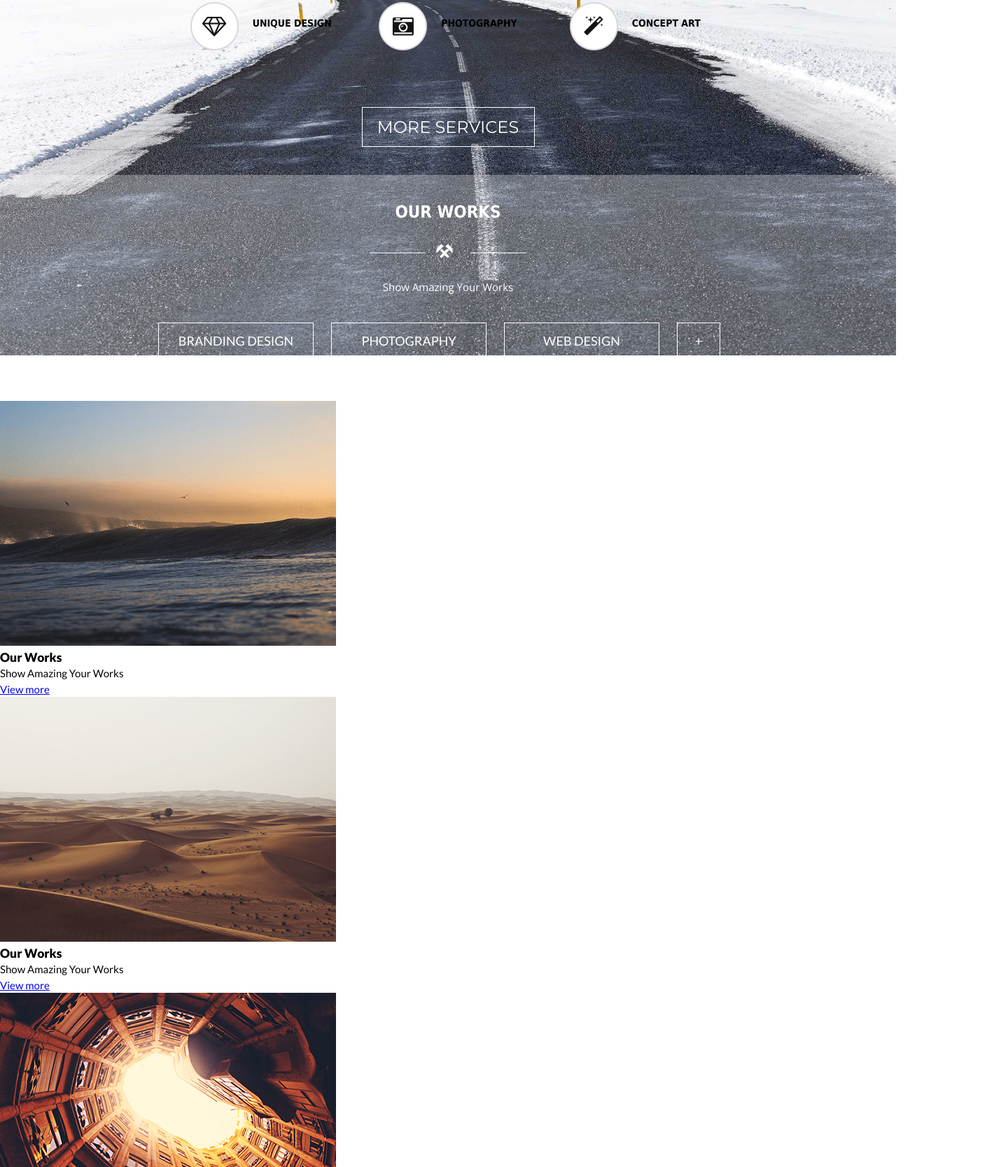
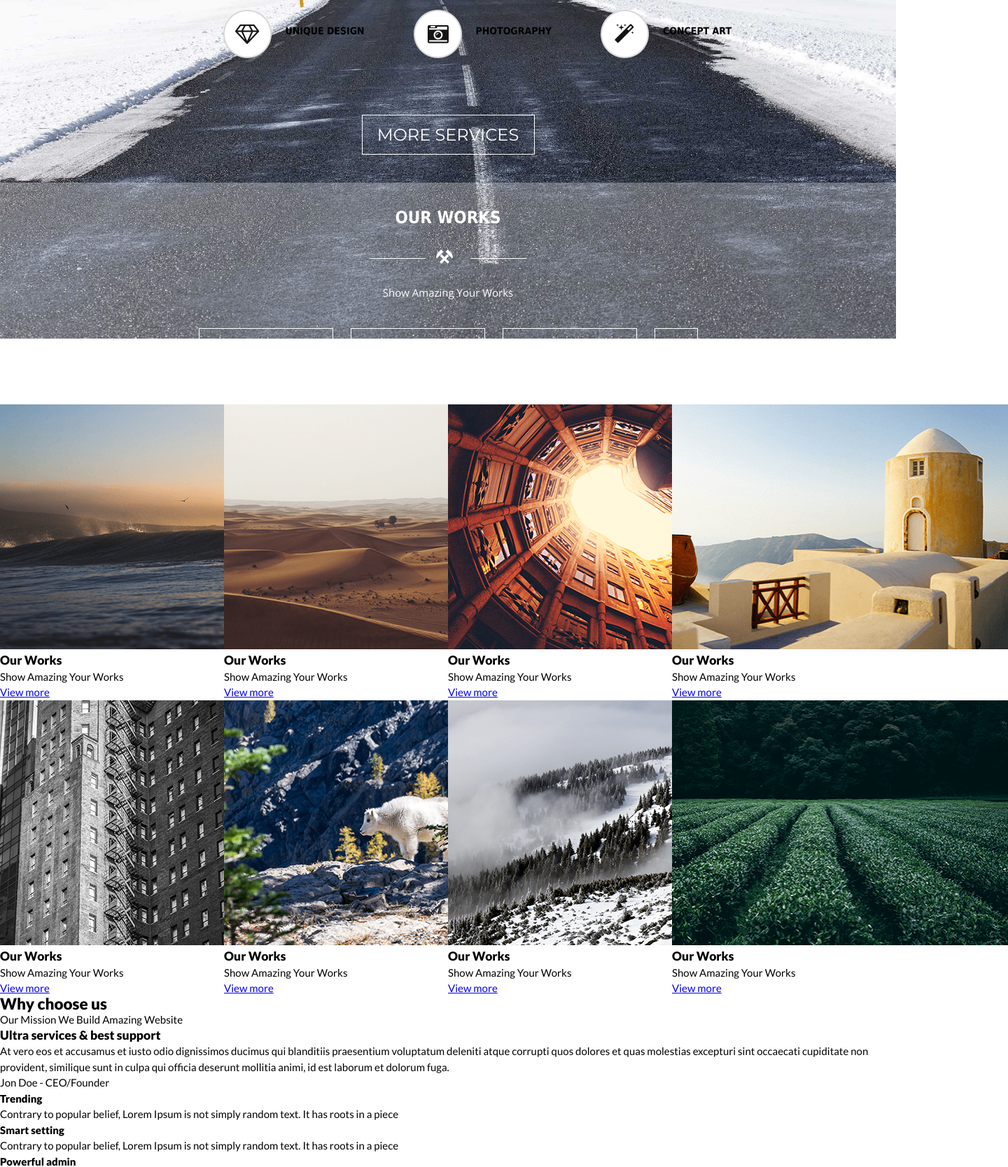
Before and after one commit to SokolovAG/Maglic-LandingPage, a website: page index.html in a window 1280 px wide. Shown: the part 1132-2800 px from the top of the page at 70% size, 1440 px wide, since content can reach past the window. Drawn offline with nearby package versions, Linux system fonts and the light colour scheme.

Commit message:
Some pixel-perfect fixes and basic flex layout for portfolio block

```diff
--- a/index.html
+++ b/index.html
@@ -74,6 +74,7 @@
       </div>
       </div>
       <div class="portfolio">
+        <div class="portfolio__wrapper">
         <div class="portfolio__filter">
           <h3 class="portfolio__title  portfolio__title--sideline">Our works</h3>
           <p class="portfolio__subtitle">Show Amazing Your Works</p>
@@ -93,25 +94,26 @@
           </ul>
         </div>
       </div>
+      </div>
     </div>
     <div class="portfolio__items">
         <figure class="portfolio__item">
           <img src="img/portfolio-1.png" alt="portfolio-1" width="480" height="350" />
-          <figcaption class="portfolio__effect-caption">
-            <h3 class="portfolio__effect-title">Our <span>Works</span></h3>
+          <figcaption class="portfolio__item-caption">
+            <h3 class="portfolio__item-title">Our <span>Works</span></h3>
             <p>Show Amazing Your Works</p>
             <a href="#">View more</a>
           </figcaption>
         </figure>
       <figure class="portfolio__item">
         <img src="img/portfolio-2.png" alt="portfolio-2" width="480" height="350" />
-        <figcaption class="portfolio__effect-caption">
-          <h3 class="portfolio__effect-title">Our <span>Works</span></h3>
+        <figcaption class="portfolio__item-caption">
+          <h3 class="portfolio__item-title">Our <span>Works</span></h3>
           <p>Show Amazing Your Works</p>
           <a href="#">View more</a>
         </figcaption>
       </figure>
-      <figure class="portfolio__effect">
+      <figure class="portfolio__item">
         <img src="img/portfolio-3.png" alt="portfolio-3" width="480" height="350" />
         <figcaption class="portfolio__effect-caption">
           <h3 class="portfolio__effect-title">Our <span>Works</span></h3>
@@ -119,42 +121,42 @@
           <a href="#">View more</a>
         </figcaption>
       </figure>
-      <figure class="portfolio__effect">
+      <figure class="portfolio__item">
         <img src="img/portfolio-4.png" alt="portfolio-4" width="480" height="350" />
-        <figcaption class="portfolio__effect-caption">
-          <h3 class="portfolio__effect-title">Our <span>Works</span></h3>
+        <figcaption class="portfolio__item-caption">
+          <h3 class="portfolio__item-title">Our <span>Works</span></h3>
           <p>Show Amazing Your Works</p>
           <a href="#">View more</a>
         </figcaption>
       </figure>
-      <figure class="portfolio__effect">
+      <figure class="portfolio__item">
         <img src="img/portfolio-5.png" alt="portfolio-5" width="480" height="350" />
-        <figcaption class="portfolio__effect-caption">
-          <h3 class="portfolio__effect-title">Our <span>Works</span></h3>
+        <figcaption class="portfolio__item-caption">
+          <h3 class="portfolio__item-title">Our <span>Works</span></h3>
           <p>Show Amazing Your Works</p>
           <a href="#">View more</a>
         </figcaption>
       </figure>
-      <figure class="portfolio__effect">
+      <figure class="portfolio__item">
         <img src="img/portfolio-6.png" alt="portfolio-6" width="480" height="350" />
-        <figcaption class="portfolio__effect-caption">
-          <h3 class="portfolio__effect-title">Our <span>Works</span></h3>
+        <figcaption class="portfolio__item-caption">
+          <h3 class="portfolio__item-title">Our <span>Works</span></h3>
           <p>Show Amazing Your Works</p>
           <a href="#">View more</a>
         </figcaption>
       </figure>
-      <figure class="portfolio__effect">
+      <figure class="portfolio__item">
         <img src="img/portfolio-7.png" alt="portfolio-7" width="480" height="350" />
-        <figcaption class="portfolio__effect-caption">
-          <h3 class="portfolio__effect-title">Our <span>Works</span></h3>
+        <figcaption class="portfolio__item-caption">
+          <h3 class="portfolio__item-title">Our <span>Works</span></h3>
           <p>Show Amazing Your Works</p>
           <a href="#">View more</a>
         </figcaption>
       </figure>
-      <figure class="portfolio__effect">
+      <figure class="portfolio__item">
         <img src="img/portfolio-8.png" alt="portfolio-8" width="480" height="350" />
-        <figcaption class="portfolio__effect-caption">
-          <h3 class="portfolio__effect-title">Our <span>Works</span></h3>
+        <figcaption class="portfolio__item-caption">
+          <h3 class="portfolio__item-title">Our <span>Works</span></h3>
           <p>Show Amazing Your Works</p>
           <a href="#">View more</a>
         </figcaption>
--- a/less/blocks/about.less
+++ b/less/blocks/about.less
@@ -1,7 +1,7 @@
 .about-wrapper {
   width: 95%;
   min-width: 1024px;
-  max-width: 1500px;
+  max-width: 1162px;
   margin: 0 auto;
 }
 
@@ -9,7 +9,7 @@
   padding-top: 2%;
   background-image: url(../img/service.jpg);
   background-repeat: no-repeat;
-  background-position: 50% 50%;
+  background-position: 0 0;
   background-size: 100%;
 
 }
@@ -20,11 +20,12 @@
   font-weight: 700;
   line-height: 60px;
   text-align: center;
+  letter-spacing: 4px;
 
 }
 
 .about__text {
-  width: 545px;
+  width: 657px;
   margin: 0 auto;
   text-align: left;
 
@@ -49,6 +50,7 @@
 
 .about__items {
   font-size: 0;
+  text-align: right;
 
 }
 
@@ -58,9 +60,13 @@
   font-weight: 700;
   line-height: 60px;
   display: inline-block;
-  width: 33%;
   vertical-align: top;
   text-transform: uppercase;
+  margin-right: 70px;
+
+  &:last-child {
+    margin-right: 0;
+  }
 
 
   &::before {
--- a/less/blocks/header.less
+++ b/less/blocks/header.less
@@ -1,7 +1,7 @@
 .header-wrapper {
   width: 95%;
   min-width: 1024px;
-  max-width: 1500px;
+  max-width: 1162px;
   margin: 0 auto;
 }
 
@@ -11,6 +11,8 @@
   background-repeat: no-repeat;
   background-position: 50% 50%;
   background-size: 100%;
+  height: 100vh;
+  min-height: 750px;
 
   &::after {
     display: table;
@@ -20,7 +22,7 @@
 }
 
 .header__line {
-  padding: 35px 0;
+  padding: 100px 0;
 
   &::after {
     display: table;
@@ -31,8 +33,8 @@
 
 .header__logo {
   float: left;
-  width: 30%;
-  text-align-last: auto;
+  width: 20%;
+  text-align: left;
 }
 
 .header__slogan {
--- a/less/blocks/main-nav.less
+++ b/less/blocks/main-nav.less
@@ -1,5 +1,5 @@
 .main-nav {
-  width: 65%;
+  width: 80%;
   float: right;
   text-align: right;
 }
@@ -7,13 +7,17 @@
 .main-nav__item {
   list-style: none;
   display: inline-block;
+  vertical-align: top;
   font-size: 0;
-  margin: 0 20px;
-  vertical-align: top;
+  margin-right: 30px;
+
+  &:last-child {
+    margin-right: 0;
+  }
 }
 
 .main-nav__items {
-  margin-top: 30px;
+  margin-top: 20px;
 }
 
 .main-nav__link {
@@ -47,7 +51,7 @@
 
   &:hover::after,
   &:focus::after {
-    height: 5px;
+    height: 4px;
     opacity: 1;
     transform: translateY(10px);
   }
--- a/less/blocks/portfolio.less
+++ b/less/blocks/portfolio.less
@@ -1,6 +1,15 @@
+.portfolio__wrapper {
+  width: 95%;
+  min-width: 1024px;
+  max-width: 1162px;
+  margin: 0 auto;
+}
+
+.portfolio {
+  background-color: rgba(255, 255, 255, 0.3);
+}
 
 .portfolio__filter {
-    background-color: rgba(255, 255, 255, 0.3);
     text-align: center;
     padding: 3% 0;
 }
@@ -43,6 +52,10 @@
     display: inline-block;
     text-align: center;
     margin-right: 25px;
+
+  &:last-child {
+    margin-right: 0;
+  }
 }
 
 .portfolio__filter-link {
@@ -56,7 +69,7 @@
         position: relative;
         transition: ease-out .3s .1s;
         padding: 10px;
-        width: 200px;
+        width: 170px;
         border: 1px solid @white;
 
         &--plus {
@@ -127,5 +140,15 @@
     transform: translateX(0);
 
   }
+}
 
+.portfolio__items {
+  display: flex;
+  flex-direction: row;
+  flex-wrap: wrap;
 }
+
+.portfolio__item {
+  width: 24%;
+  flex-grow: 1;
+}
```
Also changed, not shown: css/style.css.
